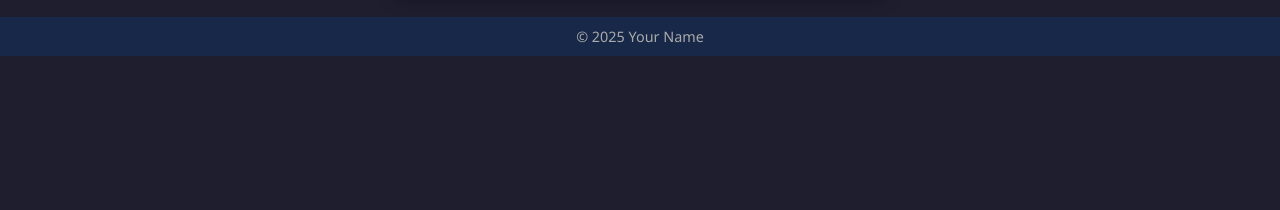
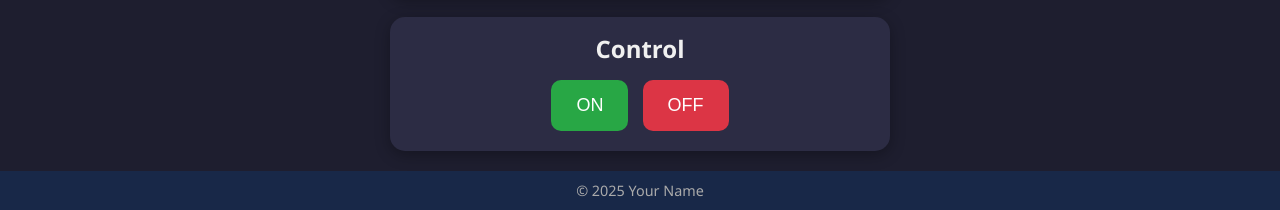
Before and after one commit to manusanjay545/dht-website, a plain HTML site: page index.html in a window 1280 px wide. Shown: the part 824-1034 px from the top of the page. Before the commit the page ends 880 px from the top, so only its background shows below. Drawn offline with Linux system fonts and the light colour scheme.

Commit message:
Update index.html

```diff
--- a/index.html
+++ b/index.html
@@ -4,8 +4,8 @@
 <meta charset="UTF-8">
 <meta name="viewport" content="width=device-width, initial-scale=1.0">
 <title>DHT Sensor Web App</title>
+<link rel="stylesheet" href="style.css">
 <link rel="manifest" href="manifest.json">
-  <link rel="stylesheet" href="style.css">
 </head>
 <body>
 <header>
@@ -23,6 +23,12 @@
     <h2>Humidity</h2>
     <iframe src="https://thingspeak.com/channels/3123407/charts/2?bgcolor=%23ffffff&color=%2300aaff&dynamic=true&results=60&type=line"></iframe>
   </div>
+
+  <div class="card">
+    <h2>Control</h2>
+    <button class="btn-on" onclick="sendCommand(1)">ON</button>
+    <button class="btn-off" onclick="sendCommand(0)">OFF</button>
+  </div>
 </main>
 
 <footer>
@@ -30,10 +36,12 @@
 </footer>
 
 <script>
-    if ('serviceWorker' in navigator) {
-      navigator.serviceWorker.register('sw.js')
-      .then(() => console.log('Service Worker Registered'))
-      .catch(err => console.log('SW registration failed:', err));
+const apiKey = "YOUR_WRITE_API_KEY";
+
+function sendCommand(val){
+  fetch(`https://api.thingspeak.com/update?api_key=${apiKey}&field3=${val}`)
+    .then(res => alert("Command sent!"))
+    .catch(err => alert("Error sending command"));
 }
 </script>
 </body>
```
Lines whose indentation alone changed are shown as unchanged.
